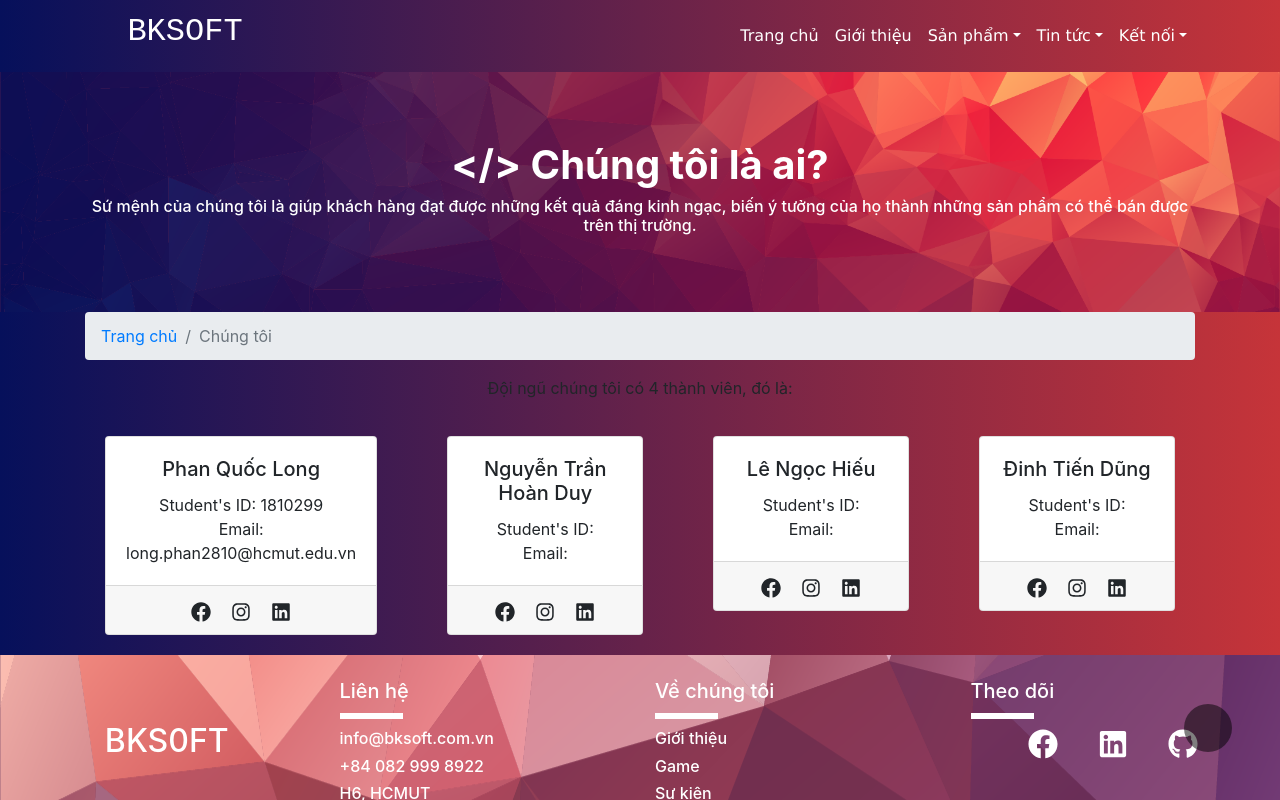
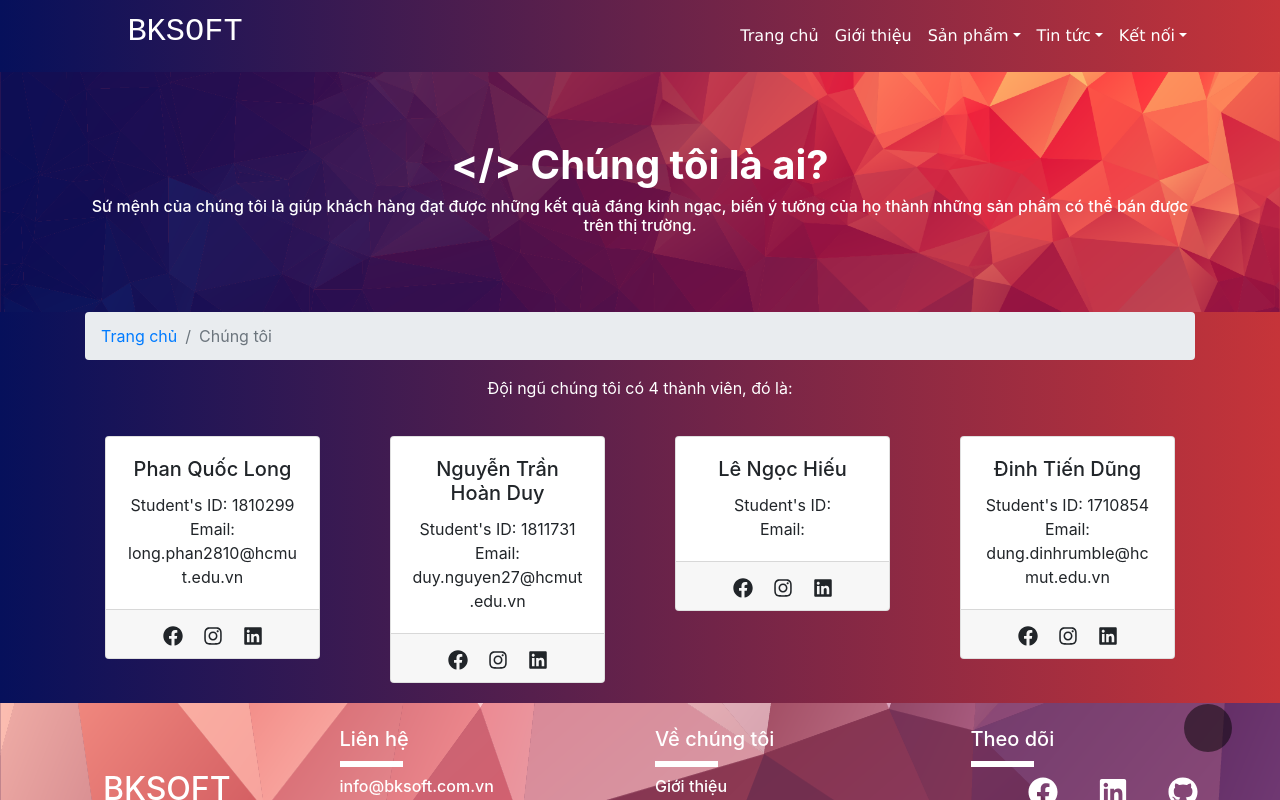
Before and after one commit to phqlong/BKSOFT-Website, a React (Create React App) app: page /aboutus in a window 1280 px wide. Shown: the top 800 px of the page. Built offline with nearby package versions, Linux system fonts and the light colour scheme.

Commit message:
fix text

```diff
--- a/src/components/Footer/Footer.js
+++ b/src/components/Footer/Footer.js
@@ -38,7 +38,7 @@ const Footer = () => {
             <Container fluid id="footer">
                 <Row>
                     <Col lg={3} id="footer-name">
-                        <h2 className="Footer-brand"><a href="/home">BKS0FT</a></h2>
+                        <h2 className="Footer-brand"><a href="/home">BKSOFT</a></h2>
                     </Col>
                     <Col lg={3} id="footer-info">
                         <h5>Liên hệ</h5>
@@ -96,7 +96,7 @@ const Footer = () => {
                         </div>
                     </Col>
                 </Row>
-                <h5 id="footer-copyright"> Copyright © 2021-2031 <a href="/home">BKS0FT</a> | All rights reserved</h5>
+                <h5 id="footer-copyright"> Copyright © 2021-2031 <a href="/home">BKSOFT</a> | All rights reserved</h5>
             </Container>
     )
 }
--- a/src/views/Connect/AboutUs/AboutUs.js
+++ b/src/views/Connect/AboutUs/AboutUs.js
@@ -23,16 +23,16 @@ const AboutUs = () => {
             />
 
             <Container>
-                <Breadcrumb>
+                <Breadcrumb id="team-breadcrumb">
                     <Breadcrumb.Item href="/home">Trang chủ</Breadcrumb.Item>
                     <Breadcrumb.Item active>Chúng tôi</Breadcrumb.Item>
                 </Breadcrumb>
-                <p>
+                <p id="team-title">
                   Đội ngũ chúng tôi có 4 thành viên, đó là:
                 </p>
 
-                <Row>
-                    <Col lg={true}>
+                <Row id="name-cards">
+                    <Col lg={3} class="name-card">
                       <Card>
                         {/* <Card.Img variant="top" src="holder.js/100px160" /> */}
                         <Card.Body>
@@ -50,14 +50,14 @@ const AboutUs = () => {
                       </Card>
                     </Col>
 
-                    <Col lg={true}>
+                    <Col lg={3} class="name-card">
                       <Card>
                         {/* <Card.Img variant="top" src="holder.js/100px160" /> */}
                         <Card.Body>
                           <Card.Title>Nguyễn Trần Hoàn Duy</Card.Title>
                           <Card.Text>
-                            Student's ID:  <br/>
-                            Email:
+                            Student's ID: 1811731<br/>
+                            Email: duy.nguyen27@hcmut.edu.vn
                           </Card.Text>
                         </Card.Body>
                         <Card.Footer>
@@ -68,7 +68,7 @@ const AboutUs = () => {
                       </Card>
                     </Col>
 
-                    <Col lg={true}>
+                    <Col lg={3} class="name-card">
                       <Card>
                         {/* <Card.Img variant="top" src="holder.js/100px160" /> */}
                         <Card.Body>
@@ -86,14 +86,14 @@ const AboutUs = () => {
                       </Card>
                     </Col>
 
-                    <Col lg={true}>
+                    <Col lg={3} class="name-card">
                     <Card>
                         {/* <Card.Img variant="top" src="holder.js/100px160" /> */}
                         <Card.Body>
                           <Card.Title>Đinh Tiến Dũng</Card.Title>
                           <Card.Text>
-                            Student's ID:  <br/>
-                            Email:
+                            Student's ID: 1710854<br/>
+                            Email: dung.dinhrumble@hcmut.edu.vn
                           </Card.Text>
                         </Card.Body>
                         <Card.Footer>
--- a/src/views/Connect/AboutUs/aboutus.css
+++ b/src/views/Connect/AboutUs/aboutus.css
@@ -1,3 +1,20 @@
+#team-title{
+    color: white;
+}
+#team-breadcrumb{
+    background: rgba(0, 0, 0, 0)
+}
+#name-cards{
+    display: flex;
+    flex-flow: row wrap;
+    align-items: stretch;
+}
+.name-card{
+    flex: 0 0 25%;
+    display: flex;
+    flex-flow: column;
+}
+
 .icon {
     height: 20px;
     width: 20px;
--- a/src/views/Home/Home.js
+++ b/src/views/Home/Home.js
@@ -58,8 +58,8 @@ class Home extends Component {
                 <Header />
                 <Jumbotron id="home-title">
                     <div id="home-title-content">
-                        <h1>BKS0FT</h1>
-                        <h2>Society and Gaming</h2>
+                        <h1>BKSOFT</h1>
+                        <h2>Software and Gaming</h2>
                         <p>
                             <a href="introduction">
                                 <Button>Giới thiệu</Button>
```
